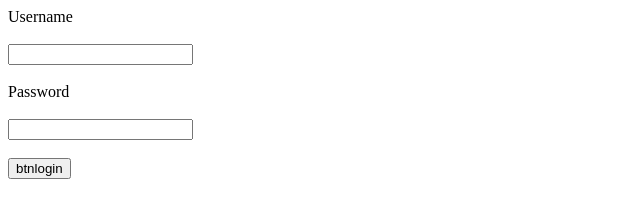
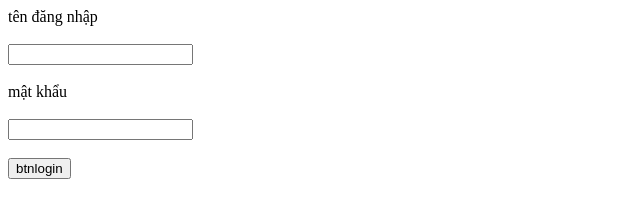
Before and after one commit to tangthientu/ktmonmoitruong, a plain HTML site: page index.html in a window 1280 px wide. Shown: the full height of the page, 0-640 px from the left. Drawn offline with Linux system fonts and the light colour scheme.

Commit message:
hai ha commit

```diff
--- a/index.html
+++ b/index.html
@@ -9,12 +9,12 @@
 </head>
 
 <body>
-    <label>Username</label>
+    <label>tên đăng nhập</label>
     <br><br>
     <input type="text" id="txtUserName" name="txtUserName"><br><br>
 
 
-    <label>Password</label>
+    <label>mật khẩu</label>
     <br><br>
     <input type="text" id="txtpassword" name="txtpassword"><br><br>
 
```
